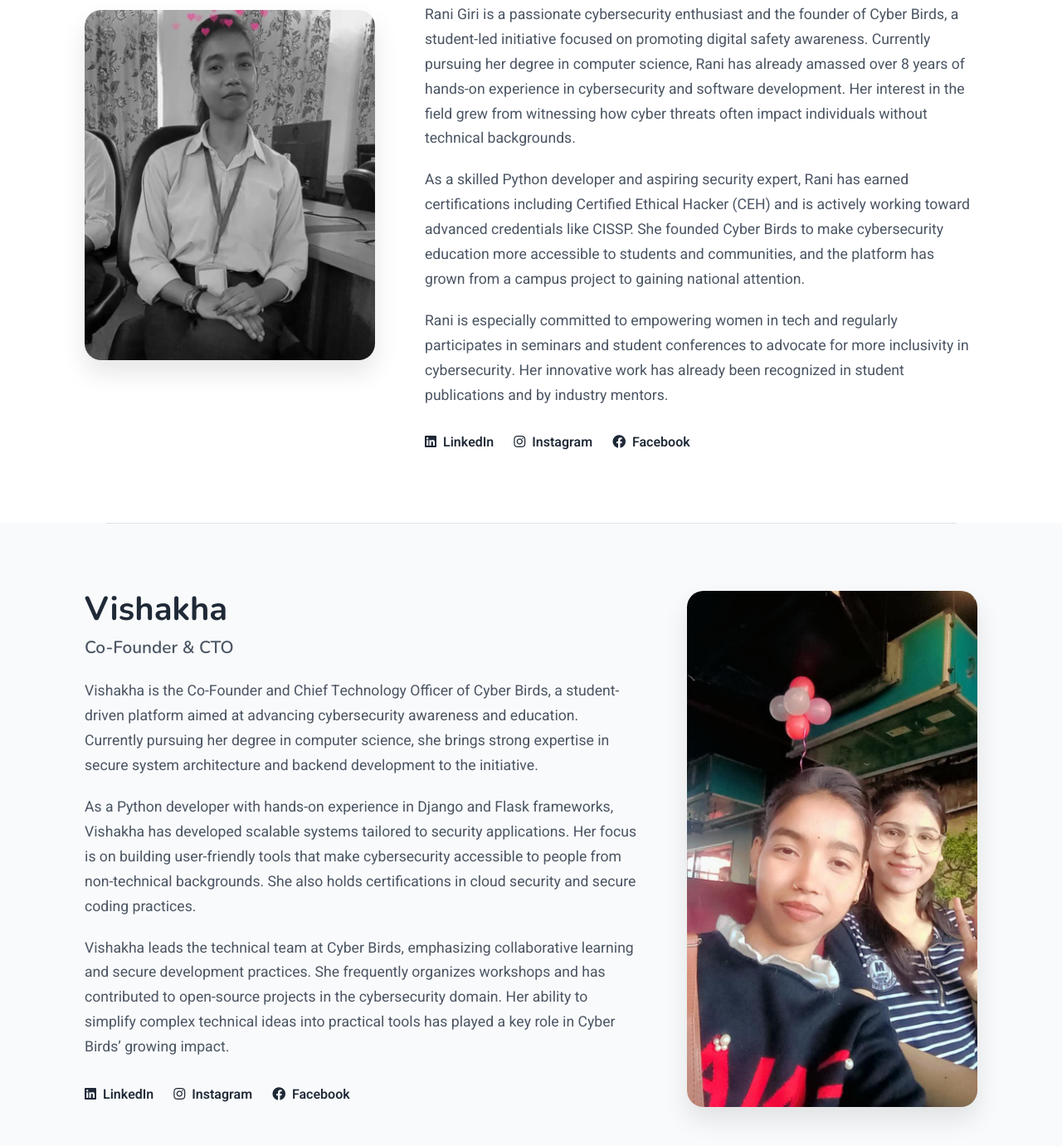
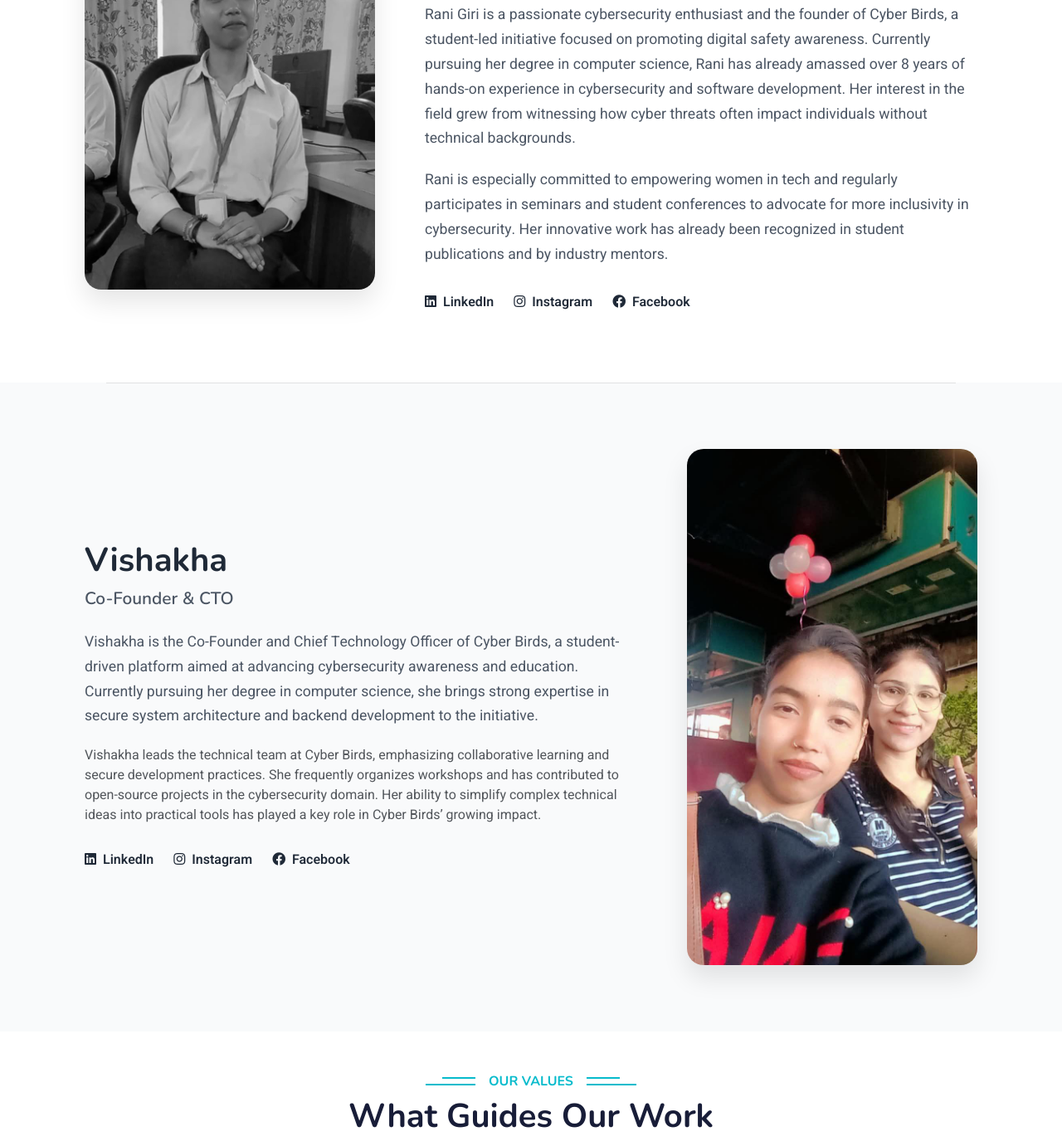
Before and after one commit to cyberbirds19/cyber, a plain HTML site: page about.html in a window 1280 px wide. Shown: the part 1879-3260 px from the top of the page at 83% size. Drawn offline with nearby package versions, Linux system fonts and the light colour scheme.

Commit message:
Update about.html

```diff
--- a/about.html
+++ b/about.html
@@ -144,9 +144,6 @@
                         Rani Giri is a passionate cybersecurity enthusiast and the founder of Cyber Birds, a student-led initiative focused on promoting digital safety awareness. Currently pursuing her degree in computer science, Rani has already amassed over 8 years of hands-on experience in cybersecurity and software development. Her interest in the field grew from witnessing how cyber threats often impact individuals without technical backgrounds.
                     </p>
                     <p>
-                        As a skilled Python developer and aspiring security expert, Rani has earned certifications including Certified Ethical Hacker (CEH) and is actively working toward advanced credentials like CISSP. She founded Cyber Birds to make cybersecurity education more accessible to students and communities, and the platform has grown from a campus project to gaining national attention.
-                    </p>
-                    <p>
                         Rani is especially committed to empowering women in tech and regularly participates in seminars and student conferences to advocate for more inclusivity in cybersecurity. Her innovative work has already been recognized in student publications and by industry mentors.
                     </p>
                     <div class="social-links">
@@ -171,9 +168,6 @@
                     <p>
                         Vishakha is the Co-Founder and Chief Technology Officer of Cyber Birds, a student-driven platform aimed at advancing cybersecurity awareness and education. Currently pursuing her degree in computer science, she brings strong expertise in secure system architecture and backend development to the initiative.
                     </p>
-                    <p>
-                        As a Python developer with hands-on experience in Django and Flask frameworks, Vishakha has developed scalable systems tailored to security applications. Her focus is on building user-friendly tools that make cybersecurity accessible to people from non-technical backgrounds. She also holds certifications in cloud security and secure coding practices.
-                    <p>
                         Vishakha leads the technical team at Cyber Birds, emphasizing collaborative learning and secure development practices. She frequently organizes workshops and has contributed to open-source projects in the cybersecurity domain. Her ability to simplify complex technical ideas into practical tools has played a key role in Cyber Birds’ growing impact.
                     <div class="social-links">
                         <a href="https://www.linkedin.com/in/vishakha-kumari-562a28302/" target="_blank"><i class="fab fa-linkedin me-1"></i> LinkedIn</a>
```
